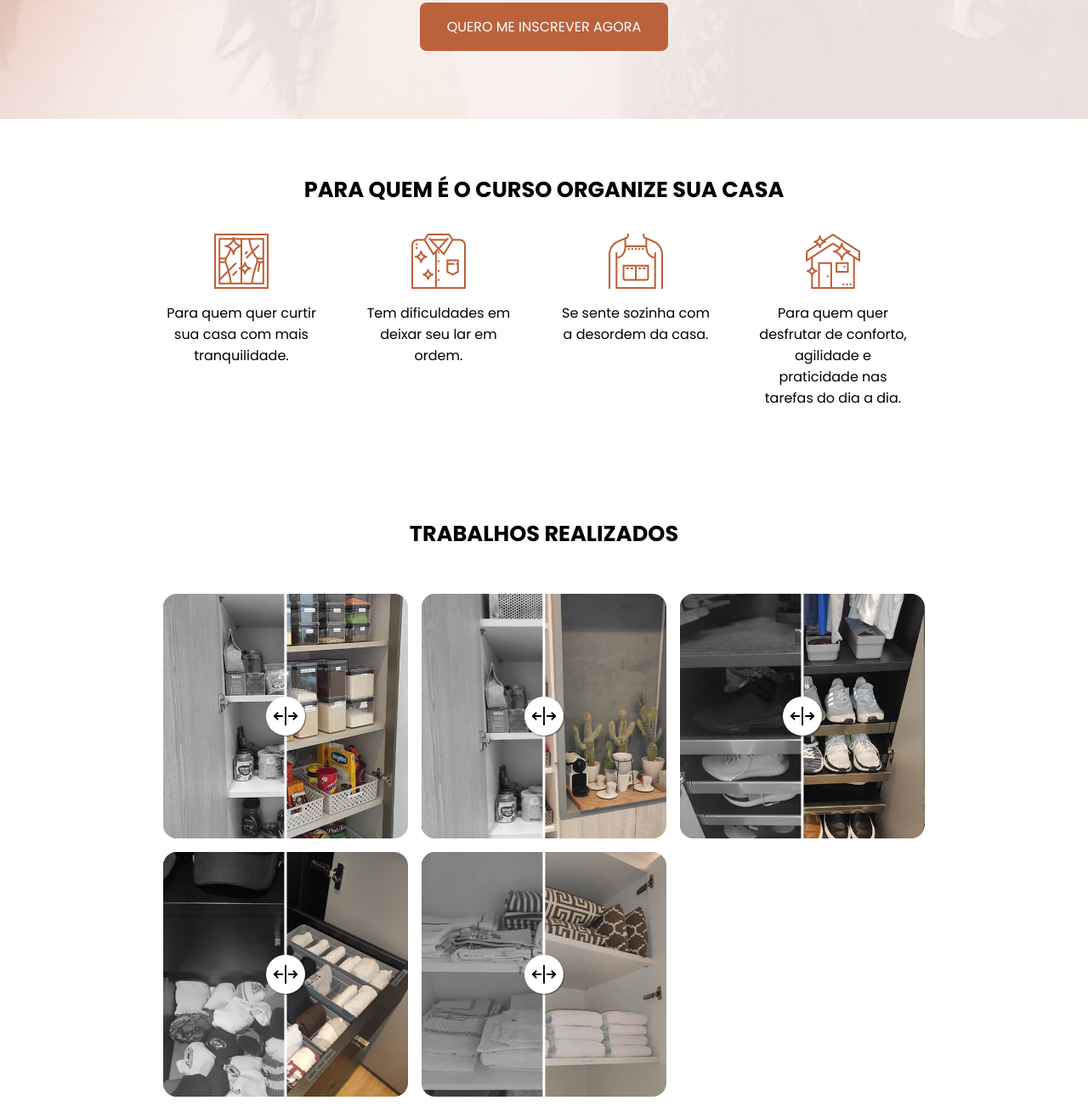
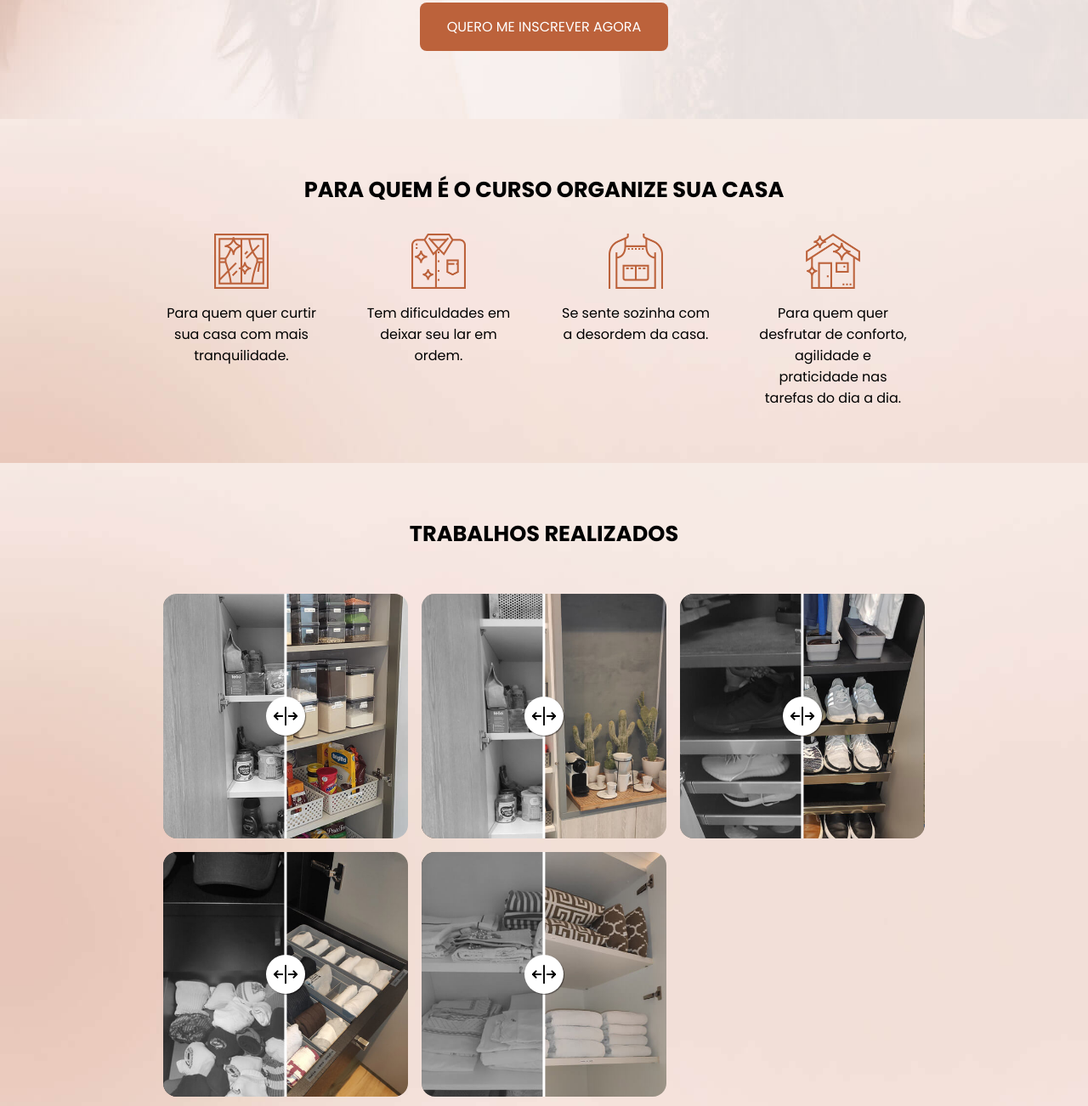
Before and after one commit to emanoelsalmeida/leticia, a plain HTML site: page index.html in a window 1280 px wide. Shown: the part 658-1960 px from the top of the page at 85% size. Drawn offline with nearby package versions, Linux system fonts and the light colour scheme; files whose address does not match are found by name.

Commit message:
Add files via upload

```diff
--- a/css/main-2.scss
+++ b/css/main-2.scss
@@ -35,15 +35,15 @@ h3{font-size: 25px;}
 .line{width: 30%;height: 3px;background-color:  $color1;margin-top: 1em;}
 .background{background-size: cover;background-position: center;}
 
-.p1{background: url(image/back/back-desktop.jpeg);}
+.p1{background: url(/image/back/back-desktop.jpeg);}
 .p1 h1{text-align: center;}
 .border-back{position:absolute;width: 100%;height: 100%;margin: 1em; border: 1px solid #000;}
 
-.p2{background: url(image/back/back-color1.jpg);width: 100%;}
+.p2{background: url(/image/back/back-color1.jpg);width: 100%;}
 .p2 h2{margin-bottom: 2em;}
 .slide-p2{grid-gap: 1em;}
 
-.p3{background: url(image/back/back-color1.jpg);}
+.p3{background: url(/image/back/back-color1.jpg);}
 .p3-box{grid-template-columns: 1fr 1fr 1fr 1fr;align-items: start;margin-top: 2em;grid-gap: 2em;}
 .p3-item{margin-right: 1em;text-align: center;}
 .p3 img{width: 35%;display: block;margin: 0 auto;margin-bottom: 1em;}
```
Also changed, not shown: css/main-2.css, 1 other file.
